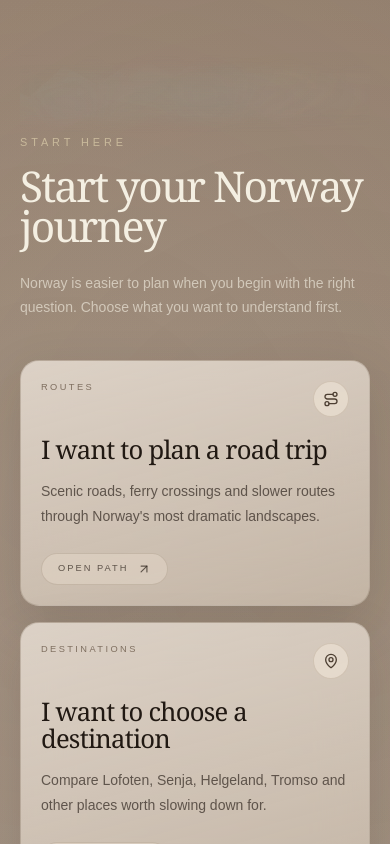
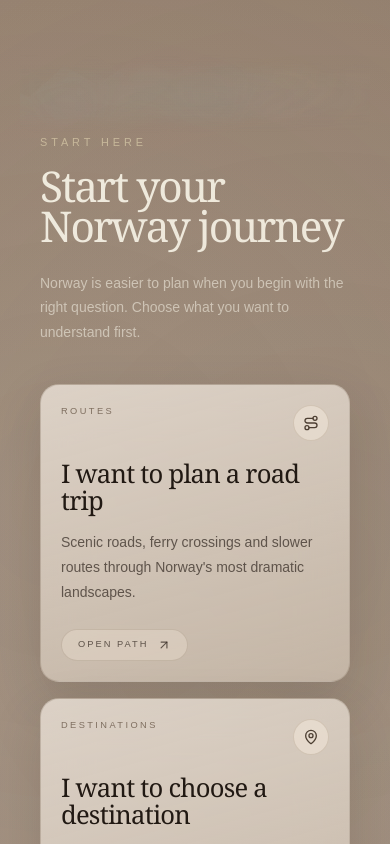
Before and after one commit to olaitech/norway, a Next.js app: page / in a window 390 px wide. Shown: the part 6940-7784 px from the top of the page. Built offline with nearby package versions, Linux system fonts and the light colour scheme.

Commit message:
Reduce duplicate homepage semantic content

```diff
--- a/src/components/sections/home/StartHereSection.tsx
+++ b/src/components/sections/home/StartHereSection.tsx
@@ -136,9 +136,30 @@ export function StartHereSection() {
   const trackRef = useRef<HTMLDivElement>(null);
   const startHereCards = getStartHereItems();
   const [activeIndex, setActiveIndex] = useState(0);
+  const [isDesktopRail, setIsDesktopRail] = useState(false);
 
   useEffect(() => {
-    if (shouldReduceMotion || !startHereCards.length) {
+    if (shouldReduceMotion) {
+      setIsDesktopRail(false);
+      return;
+    }
+
+    const mediaQuery = window.matchMedia("(min-width: 1024px)");
+
+    const updateIsDesktopRail = () => {
+      setIsDesktopRail(mediaQuery.matches);
+    };
+
+    updateIsDesktopRail();
+    mediaQuery.addEventListener("change", updateIsDesktopRail);
+
+    return () => {
+      mediaQuery.removeEventListener("change", updateIsDesktopRail);
+    };
+  }, [shouldReduceMotion]);
+
+  useEffect(() => {
+    if (shouldReduceMotion || !isDesktopRail || !startHereCards.length) {
       return;
     }
 
@@ -151,9 +172,6 @@ export function StartHereSection() {
       return;
     }
 
-    const mm = gsap.matchMedia();
-
-    mm.add("(min-width: 1024px)", () => {
     const slides = gsap.utils.toArray<HTMLElement>("[data-start-here-slide]", track);
 
     if (!slides.length) {
@@ -211,12 +229,7 @@ export function StartHereSection() {
       tl.scrollTrigger?.kill();
       tl.kill();
     };
-    });
-
-    return () => {
-      mm.revert();
-    };
-  }, [shouldReduceMotion, startHereCards.length]);
+  }, [shouldReduceMotion, isDesktopRail, startHereCards.length]);
 
   if (!startHereCards.length) {
     return null;
@@ -235,27 +248,12 @@ export function StartHereSection() {
       <div className={`pointer-events-none absolute inset-0 ${sectionGlowClassName}`} />
       <div className="home-transition-dark-to-warm pointer-events-none absolute inset-x-0 top-0 h-20 sm:h-24 lg:h-28" />
 
-      <div className="block lg:hidden motion-reduce:!block">
-        <div className="relative mx-auto max-w-7xl">
-          {headingBlock}
-
-          <div className="mt-10 grid grid-cols-1 gap-4 sm:mt-12 sm:grid-cols-2 sm:gap-5 xl:grid-cols-4 xl:gap-6">
-            {startHereCards.map((card, index) => (
-              <div key={card.id}>
-                <StartHereCard card={card} index={index} className="w-full" />
-              </div>
-            ))}
-          </div>
-        </div>
-      </div>
-
-      <div className="hidden lg:block motion-reduce:!hidden">
-        <div ref={pinRef} className="mx-auto flex min-h-[100svh] w-full max-w-7xl items-center px-5 sm:px-8 md:px-12">
-          <div className="grid w-full gap-10 lg:grid-cols-[minmax(0,0.86fr)_minmax(0,1.14fr)] lg:items-center lg:gap-12 xl:gap-16">
+      <div ref={pinRef} className="w-full">
+        <div className="mx-auto grid max-w-7xl gap-10 px-5 sm:px-8 md:px-12 lg:min-h-[100svh] lg:grid-cols-[minmax(0,0.86fr)_minmax(0,1.14fr)] lg:items-center lg:gap-12 xl:gap-16">
           <div className="max-w-xl">
             {headingBlock}
 
-              <div className="mt-8 flex items-center gap-4">
+            <div className="mt-8 hidden items-center gap-4 lg:flex">
               <div className="h-px flex-1 bg-[#6c5643]/18" />
               <p className="whitespace-nowrap text-[0.52rem] font-medium uppercase tracking-[0.34em] text-[#6c5643]/70">
                 {String(activeIndex + 1).padStart(2, "0")} /{" "}
@@ -263,34 +261,38 @@ export function StartHereSection() {
               </p>
               <div className="h-px flex-1 bg-[#6c5643]/18" />
             </div>
-              <p className="mt-3 text-[0.58rem] font-medium uppercase tracking-[0.3em] text-[#6c5643]/56">
+            <p className="mt-3 hidden text-[0.58rem] font-medium uppercase tracking-[0.3em] text-[#6c5643]/56 lg:block">
               {activeCard.eyebrow}
             </p>
           </div>
 
-            <div className="relative">
+          <div className="w-full lg:flex lg:items-center">
             <div
               ref={viewportRef}
-                className="relative h-[clamp(29rem,58vh,40rem)] overflow-hidden rounded-[2rem] border border-white/10 bg-[linear-gradient(180deg,rgba(11,15,18,0.84),rgba(5,8,11,0.95))] p-3 shadow-[0_22px_80px_rgba(0,0,0,0.32),0_0_32px_rgba(126,176,192,0.04)] sm:p-4"
+              className="relative w-full lg:h-[clamp(29rem,58vh,40rem)] lg:overflow-hidden lg:rounded-[2rem] lg:border lg:border-white/10 lg:bg-[linear-gradient(180deg,rgba(11,15,18,0.84),rgba(5,8,11,0.95))] lg:p-3 lg:shadow-[0_22px_80px_rgba(0,0,0,0.32),0_0_32px_rgba(126,176,192,0.04)]"
             >
-                <div className="pointer-events-none absolute inset-0 bg-[radial-gradient(circle_at_22%_18%,rgba(244,236,228,0.06),transparent_36%),radial-gradient(circle_at_82%_28%,rgba(151,182,190,0.06),transparent_34%)]" />
+              <div className="pointer-events-none hidden lg:block lg:absolute lg:inset-0 lg:bg-[radial-gradient(circle_at_22%_18%,rgba(244,236,228,0.06),transparent_36%),radial-gradient(circle_at_82%_28%,rgba(151,182,190,0.06),transparent_34%)]" />
 
-                <div className="relative h-full">
-                  <div ref={trackRef} className="flex h-full gap-5 will-change-transform sm:gap-6">
+              <div className="relative lg:h-full">
+                <div
+                  ref={trackRef}
+                  className="grid grid-cols-1 gap-4 sm:grid-cols-2 sm:gap-5 xl:grid-cols-4 lg:flex lg:h-full lg:gap-5"
+                >
                   {startHereCards.map((card, index) => {
                     const isActive = index === activeIndex;
+                    const interactive = !isDesktopRail || isActive;
 
                     return (
                       <div
                         key={card.id}
                         data-start-here-slide
-                          className="flex h-full w-[clamp(25rem,28vw,28rem)] flex-none"
+                        className="flex h-full w-full lg:w-[clamp(25rem,28vw,28rem)] lg:flex-none"
                       >
                         <StartHereCard
                           card={card}
                           index={index}
-                            className={`w-full ${isActive ? "" : "opacity-85"}`}
-                            interactive={isActive}
+                          className={`w-full ${interactive ? "" : "opacity-85"}`}
+                          interactive={interactive}
                         />
                       </div>
                     );
@@ -298,7 +300,7 @@ export function StartHereSection() {
                 </div>
               </div>
 
-                <div className="pointer-events-none absolute inset-x-5 bottom-4 flex items-center justify-between gap-3 sm:inset-x-6 sm:bottom-5">
+              <div className="pointer-events-none absolute inset-x-5 bottom-4 hidden items-center justify-between gap-3 lg:flex lg:inset-x-6 lg:bottom-5">
                 <p className="text-[0.52rem] font-medium uppercase tracking-[0.34em] text-[#d8c9a7]/58">
                   {String(activeIndex + 1).padStart(2, "0")} /{" "}
                   {String(startHereCards.length).padStart(2, "0")}
@@ -311,7 +313,6 @@ export function StartHereSection() {
           </div>
         </div>
       </div>
-      </div>
     </section>
   );
 }
```
Also changed, not shown: 1 other file (tests, documents, lock files or other folders). Lines whose indentation alone changed are shown as unchanged.
